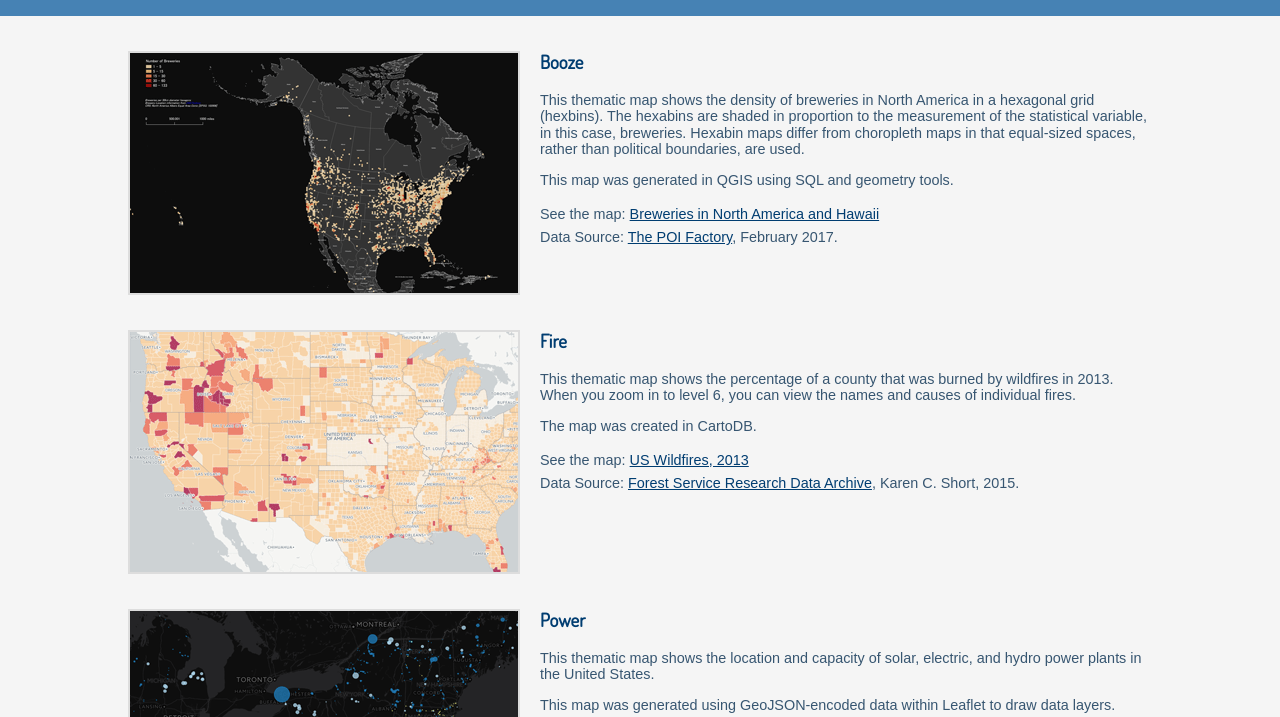
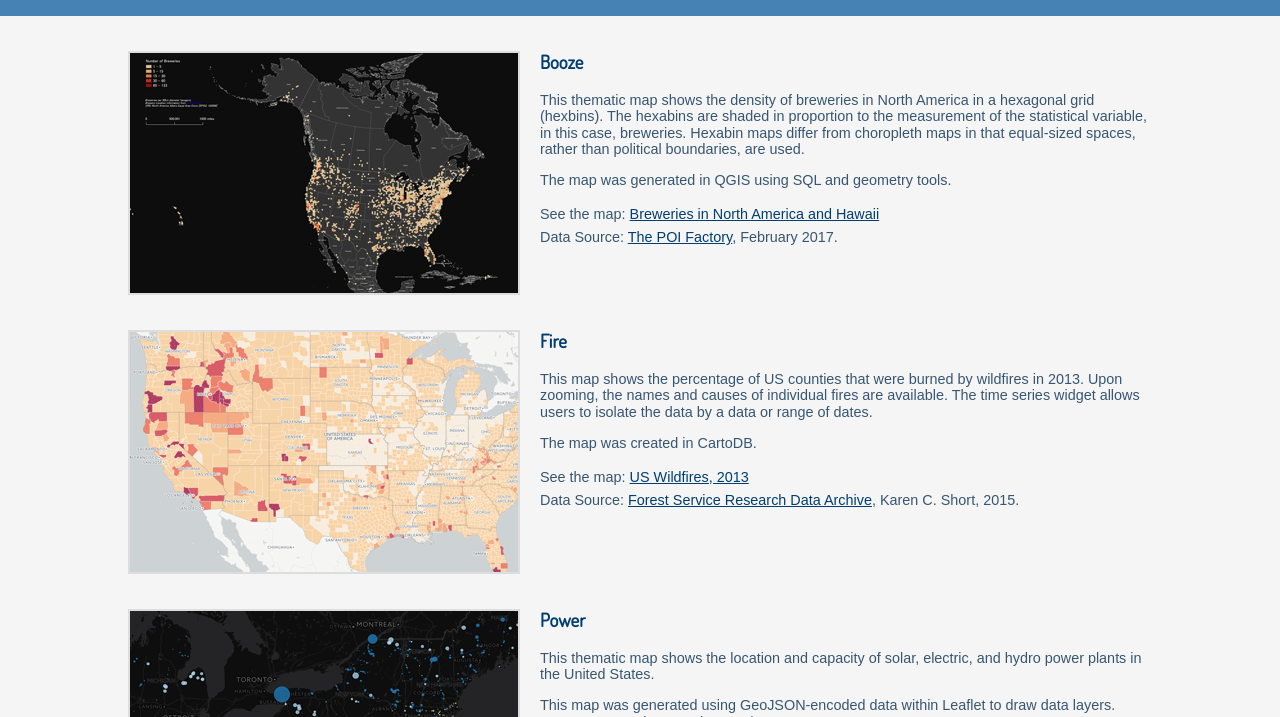
Before and after one commit to andreaparr/andreaparr.github.io, a plain HTML site: page index.html in a window 1280 px wide. Shown: the part 83-800 px from the top of the page. Drawn offline with nearby package versions, Linux system fonts and the light colour scheme; a web font is replaced by a local one.

Commit message:
Updated some copy

```diff
--- a/index.html
+++ b/index.html
@@ -90,7 +90,7 @@
         grid (hexbins). The hexabins are shaded in proportion to the measurement of the
         statistical variable, in this case, breweries. Hexabin maps differ from choropleth
         maps in that equal-sized spaces, rather than political boundaries, are used.</p>
-      <p>This map was generated in QGIS using SQL and geometry tools.</p>
+      <p>The map was generated in QGIS using SQL and geometry tools.</p>
       <ul>
           <li>See the map: <a href="images/Breweries.pdf" target="_blank">Breweries in North America and Hawaii</a></li>
           <li>Data Source: <a href="http://www.poi-factory.com/node/21733" target="_blank">The POI Factory</a>, February 2017.</li>
@@ -101,8 +101,9 @@
     <section class="project">
       <img src="images/wildfire.gif" alt="map of wildfires" class="project-image" />
       <h3>Fire</h3>
-      <p>This thematic map shows the percentage of a county that was burned by wildfires in 2013.
-      When you zoom in to level 6, you can view the names and causes of individual fires.</p>
+      <p>This map shows the percentage of US counties that were burned by wildfires in 2013.
+      Upon zooming, the names and causes of individual fires are available. The time series widget
+    allows users to isolate the data by a data or range of dates.</p>
       <p>The map was created in CartoDB.</p>
       <ul>
           <li>See the map: <a href="https://nmp.carto.com/u/andrearparr/builder/c38ee79c-10bc-11e7-b21f-0ee66e2c9693/embed" target="_blank">US Wildfires, 2013</a></li>
@@ -117,7 +118,7 @@
     <img src="images/powerplant.gif" alt="power plants" class="project-image" />
     <h3>Power</h3>
     <p>This thematic map shows the location and capacity of solar, electric, and hydro power plants in the United States.</p>
-    <P>This map was generated using GeoJSON-encoded data within Leaflet to draw data layers.</p>
+    <P>This map was generated using GeoJSON-encoded data within Leaflet to draw data layers. Custom Javascript was also used.</p>
     <ul>
         <li>See the map: <a href="https://andreaparr.github.io/power-plants" target="_blank">Sustainable Energy in the United States</a></li>
         <li>Data Source: <a href="https://www.eia.gov/electricity/data/eia923/" target="_blank">US Energy Information Administration</a>, 2017.</li>
```
